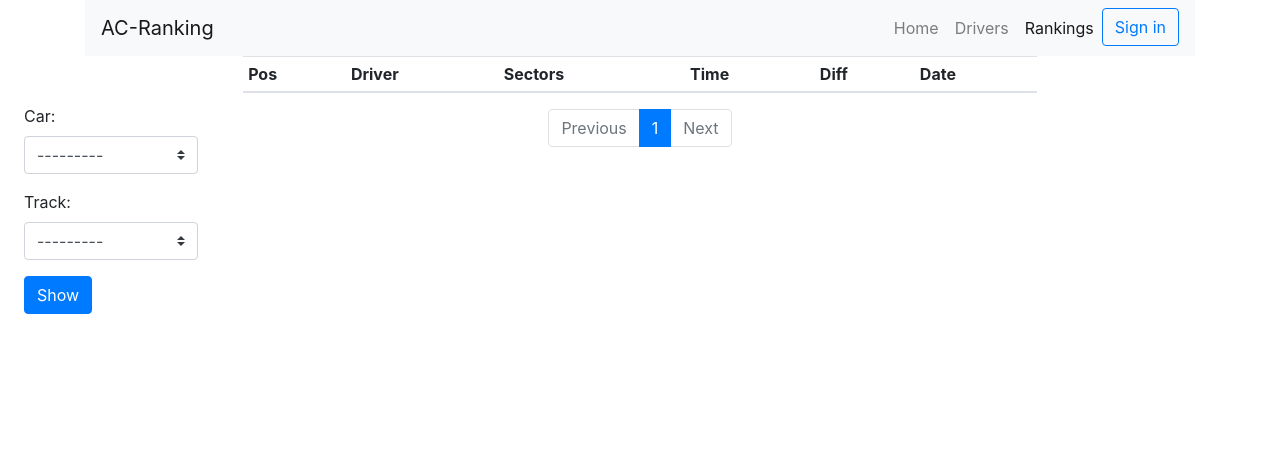
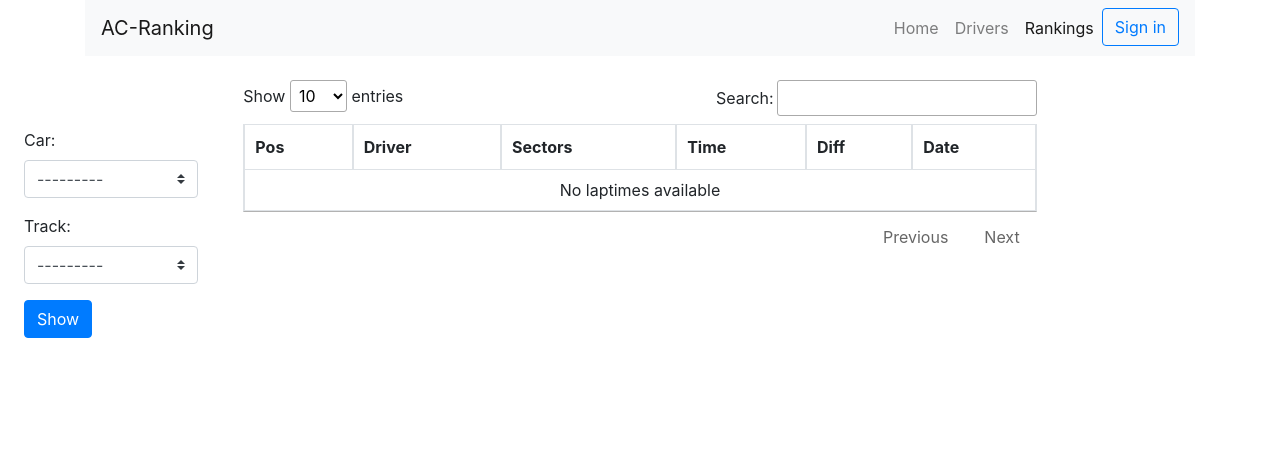
Before and after one commit to ev-agelos/ac-rank, a Django app: page /laptimes/ in a window 1280 px wide. Shown: the top 452 px of the page. Run offline with Django 3.2, Linux system fonts and the light colour scheme; tables that the repository leaves empty hold one stand-in row (values such as "Sample post"); lists and menus that the app fills with data are empty; some libraries are stand-ins or nearby versions.

Commit message:
add datatables to handle laptime tables

```diff
--- a/laptimes/views.py
+++ b/laptimes/views.py
@@ -1,7 +1,6 @@
 import io
 from configparser import ConfigParser
 
-from django.core.paginator import Paginator, PageNotAnInteger, EmptyPage
 from django.shortcuts import render
 from django.http import HttpResponse
 from django.contrib.auth.decorators import login_required
@@ -13,7 +12,7 @@ from .forms import CarForm, TrackForm, UserCarForm, UserTrackForm
 
 
 def _get_laptimes(request, car_form, track_form, user=None):
-    result = []
+    laptimes_with_diffs = []
     if car_form.is_valid() and track_form.is_valid():
         track = track_form.cleaned_data['track']
         car = car_form.cleaned_data['car']
@@ -31,17 +30,8 @@ def _get_laptimes(request, car_form, track_form, user=None):
             diffs.append(to_laptime(diff))
 
         laptimes_with_diffs = [(l, d) for l, d in zip(laptimes, diffs)]
-        paginator = Paginator(laptimes_with_diffs, 10)
-        try:
-            result = paginator.page(request.GET.get('page'))
-        except PageNotAnInteger:
-            # If page is not an integer, deliver first page.
-            result = paginator.page(1)
-        except EmptyPage:
-            # If page is out of range (e.g. 9999), deliver last page of results.
-            result = paginator.page(paginator.num_pages)
 
-    context = dict(laptimes=result, forms=[car_form, track_form])
+    context = dict(laptimes=laptimes_with_diffs, forms=[car_form, track_form])
     return render(request, 'laptimes/laptimes.html', context=context)
 
 
--- a/templates/base.html
+++ b/templates/base.html
@@ -15,6 +15,8 @@
     <link href="https://maxcdn.bootstrapcdn.com/font-awesome/4.7.0/css/font-awesome.min.css" rel="stylesheet" integrity="sha384-wvfXpqpZZVQGK6TAh5PVlGOfQNHSoD2xbE+QkPxCAFlNEevoEH3Sl0sibVcOQVnN" crossorigin="anonymous">
     <!-- Custom styles for this template -->
     <link href="{% static 'css/sticky-footer.css' %}" rel="stylesheet">
+    <link rel="stylesheet" type="text/css" href="https://cdn.datatables.net/v/bs4/dt-1.10.16/datatables.min.css"/>
+
     {% block custom_css %}{% endblock custom_css %}
   </head>
 
--- a/templates/laptimes/laptimes.html
+++ b/templates/laptimes/laptimes.html
@@ -2,8 +2,11 @@
 {% load staticfiles %}
 {% load humanize %}
 {% load laptime_extras %}
+
 {% block title %}Laptimes ranking{% endblock title %}
+
 {% block content %}
+<br>
 <div class="row">
     <div class="col-2 pl-4 pt-5">
         <form method="GET">
@@ -19,28 +22,28 @@
     </div>
     <div class="col-8">
         <div class="container">
-            <table class='table table-hover table-sm'>
-                {% url 'user_laptimes' as user_laptimes_path %}
+            {% url 'user_laptimes' as user_laptimes_path %}
+            <table class="table table-hover table-sm table-bordered" id="laptimes" style="width:100%">
                 <thead>
                     <tr>
                         {% if request.path != user_laptimes_path %}
-                        <th>Pos</th>
+                        <th style="border-bottom:none; border-top:none">Pos</th>
                         {% endif %}
                         {% if request.path != user_laptimes_path %}
-                        <th>Driver</th>
+                        <th style="border-bottom:none; border-top:none">Driver</th>
                         {% endif %}
                         {% if laptimes %}
                             {% for split in laptimes.0.0.splits %}
-                        <th>Sector {{forloop.counter}}</th>
+                        <th style="border-bottom:none; border-top:none">Sector {{forloop.counter}}</th>
                             {% endfor %}
                         {% else %}
-                        <th>Sectors</th>
+                        <th style="border-bottom:none; border-top:none">Sectors</th>
                         {% endif %}
-                        <th>Time</th>
-                        <th>Diff</th>
-                        <th>Date</th>
+                        <th style="border-bottom:none; border-top:none">Time</th>
+                        <th style="border-bottom:none; border-top:none">Diff</th>
+                        <th style="border-bottom:none; border-top:none">Date</th>
                         {% if user.is_authenticated and request.path == user_laptimes_path %}
-                        <th></th>
+                        <th style="border-bottom:none; border-top:none"></th>
                         {% endif %}
                     </tr>
                 </thead>
@@ -48,7 +51,7 @@
                     {% for laptime, diff_to_prev in laptimes %}
                     <tr>
                         {% if request.path != user_laptimes_path %}
-                        <td class="text-success font-weight-bold">{{forloop.counter0|add:laptimes.start_index|ordinal}}</td>
+                        <td class="text-success font-weight-bold">{{forloop.counter|ordinal}}</td>
                         {% endif %}
                         {% if request.path != user_laptimes_path %}
                         <td><img src="{{user.profile.country.flag}}"/> {{laptime.user.username}}</td>
@@ -70,35 +73,32 @@
                     {% endfor %}
                 </tbody>
             </table>
-
-            <nav aria-label="Page navigation example">
-                <ul class="pagination justify-content-center">
-                    {% if laptimes.has_previous %}
-                    <li class="page-item">
-                        <a class="page-link" href="?car={{request.GET.car}}&track={{request.GET.track}}&page={{laptimes.previous_page_number}}">Previous</a>
-                    </li>
-                    {% else %}
-                    <li class="page-item disabled">
-                        <a class="page-link" href="#">Previous</a>
-                    </li>
-                    {% endif %}
-
-                    <li class="page-item active">
-                        <a class="page-link" href="#">{{laptimes.number|default:"1"}}</a>
-                    </li>
-
-                    {% if laptimes.has_next %}
-                    <li class="page-item">
-                        <a class="page-link" href="?car={{request.GET.car}}&track={{request.GET.track}}&page={{laptimes.next_page_number}}">Next</a>
-                    </li>
-                    {% else %}
-                    <li class="page-item disabled">
-                        <a class="page-link" href="#">Next</a>
-                    </li>
-                    {% endif %}
-                </ul>
-            </nav>
         </div>
     </div>
 </div>
 {% endblock content %}
+
+{% block custom_scripts %}
+<script type="text/javascript" src="https://cdn.datatables.net/v/bs4/dt-1.10.16/datatables.min.js"></script>
+<script type="text/javascript">
+    {% url 'user_laptimes' as user_laptimes_path %}
+    $(document).ready(function() {
+        $('#laptimes').DataTable({
+            "info": false,
+            "language": {"emptyTable": "No laptimes available"},
+            {% if laptimes and request.path == user_laptimes_path %}
+            "order": [[ 3, "asc" ]],
+            "columnDefs": [{"targets": 4, "orderable": false},
+                           {"targets": 6, "orderable": false}],
+            {% elif laptimes and request.path != user_laptimes_path %}
+            "order": [[ 4, "asc" ]],
+            "columnDefs": [{"targets": 0, "orderable": false},
+                           {"targets": 6, "orderable": false}],
+            {% else %}
+            "ordering": false,
+            {% endif %}
+        });
+    });
+</script>
+
+{% endblock custom_scripts %}
```
